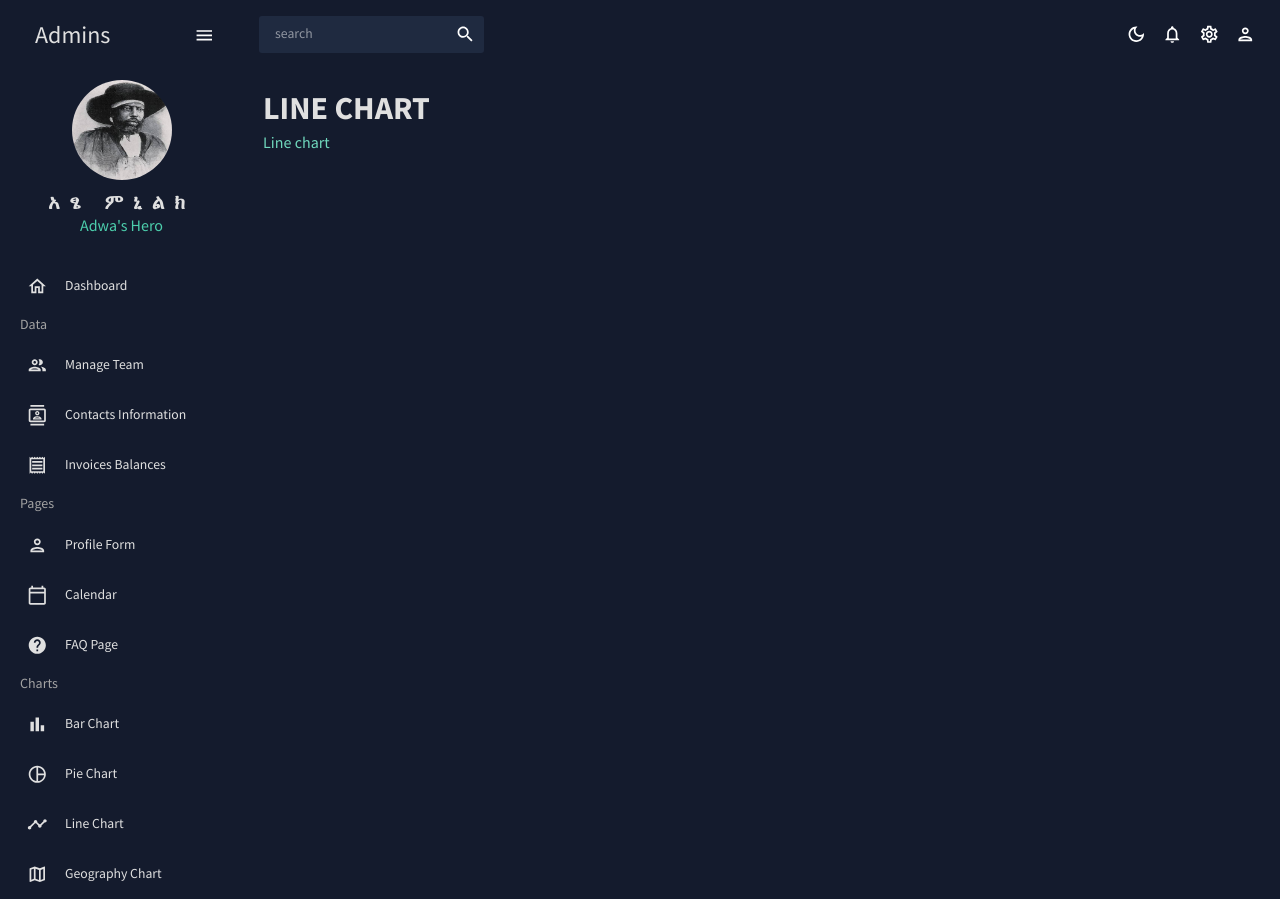
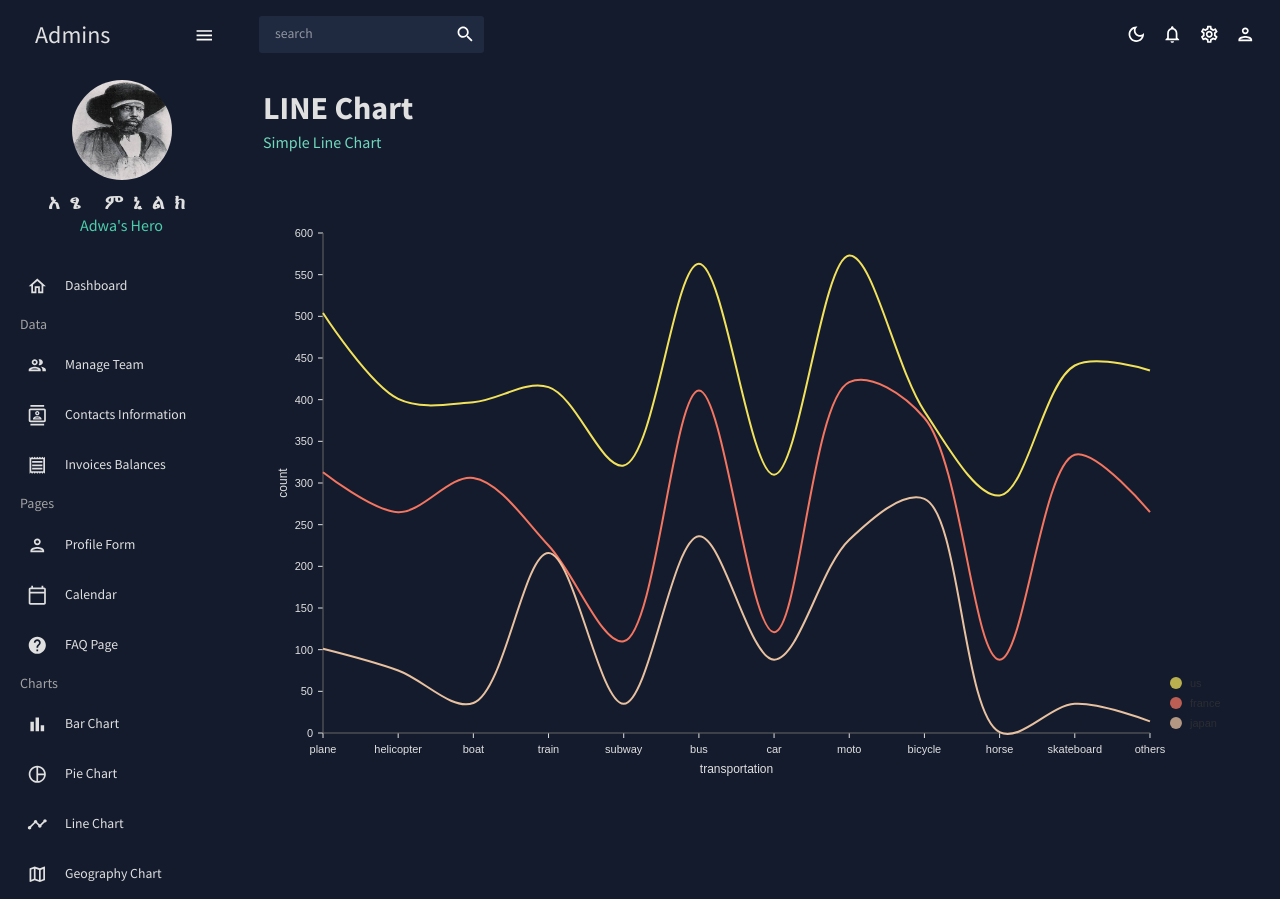
Before and after one commit to contact-andy/react-admin-dashboard, a React (Create React App) app: page /line in a window 1280 px wide. Built offline with nearby package versions, Linux system fonts and the light colour scheme.

Commit message:
Pie Chart added

```diff
--- a/src/components/BarChart.jsx
+++ b/src/components/BarChart.jsx
@@ -3,7 +3,7 @@
 import { tokens } from "../theme";
 import { mockBarData as data } from "../data/mockData";
 
-const BarChart = () =>{
+const BarChart = ({isDashboard =false}) =>{
     const theme = useTheme();
     const colors = tokens(theme.palette.mode)
     return (
@@ -100,7 +100,7 @@
                 tickSize: 5,
                 tickPadding: 5,
                 tickRotation: 0,
-                legend: 'country',
+                legend: isDashboard?undefined:'country',
                 legendPosition: 'middle',
                 legendOffset: 32
             }}
@@ -108,7 +108,7 @@
                 tickSize: 5,
                 tickPadding: 5,
                 tickRotation: 0,
-                legend: 'food',
+                legend: isDashboard?undefined:'food',
                 legendPosition: 'middle',
                 legendOffset: -40
             }}
--- /dev/null
+++ b/src/components/LineChart.jsx
@@ -0,0 +1,109 @@
+import { useTheme } from "@mui/material";
+import { ResponsiveLine } from "@nivo/line";
+import { tokens } from "../theme";
+import { mockLineData as data } from "../data/mockData";
+
+const LineChart = () =>{
+    const theme = useTheme();
+    const colors = tokens(theme.palette.mode)
+    return (
+        <ResponsiveLine
+            data={data}
+            theme={{
+                axis:{
+                    domain:{
+                        line:{
+                            stroke: colors.grey[500]
+                        }
+                    },
+                    legend:{
+                        text:{
+                            fill: colors.grey[100]
+                        }
+                    },
+                    ticks:{
+                        line:{
+                            stroke: colors.grey[100],
+                            strokeWidth:1
+                        },
+                        text:{
+                            fill:colors.grey[100]
+                        }
+                    }
+                },
+                legend:{
+                    text:{
+                        fill: colors.grey[100]
+                    }
+                }
+            }}
+            margin={{ top: 50, right: 110, bottom: 50, left: 60 }}
+            xScale={{ type: 'point' }}
+            yScale={{
+                type: 'linear',
+                min: 'auto',
+                max: 'auto',
+                stacked: true,
+                reverse: false
+            }}
+            yFormat=" >-.2f"
+            curve="catmullRom"
+            axisTop={null}
+            axisRight={null}
+            axisBottom={{
+                orient: 'bottom',
+                tickSize: 5,
+                tickPadding: 5,
+                tickRotation: 0,
+                legend: 'transportation',
+                legendOffset: 36,
+                legendPosition: 'middle'
+            }}
+            axisLeft={{
+                orient: 'left',
+                tickSize: 5,
+                tickPadding: 5,
+                tickRotation: 0,
+                legend: 'count',
+                legendOffset: -40,
+                legendPosition: 'middle'
+            }}
+            enableGridX={false}
+            enableGridY={false}
+            pointSize={10}
+            pointColor={{ theme: 'background' }}
+            pointBorderWidth={2}
+            pointBorderColor={{ from: 'serieColor' }}
+            pointLabelYOffset={-12}
+            useMesh={true}
+            legends={[
+                {
+                    anchor: 'bottom-right',
+                    direction: 'column',
+                    justify: false,
+                    translateX: 100,
+                    translateY: 0,
+                    itemsSpacing: 0,
+                    itemDirection: 'left-to-right',
+                    itemWidth: 80,
+                    itemHeight: 20,
+                    itemOpacity: 0.75,
+                    symbolSize: 12,
+                    symbolShape: 'circle',
+                    symbolBorderColor: 'rgba(0, 0, 0, .5)',
+                    effects: [
+                        {
+                            on: 'hover',
+                            style: {
+                                itemBackground: 'rgba(0, 0, 0, .03)',
+                                itemOpacity: 1
+                            }
+                        }
+                    ]
+                }
+            ]}
+        />
+    )
+}
+
+export default LineChart;
--- /dev/null
+++ b/src/components/PieChart.jsx
@@ -0,0 +1,99 @@
+import { useTheme } from "@mui/material";
+import { ResponsivePie } from "@nivo/pie";
+import { tokens } from "../theme";
+import { mockPieData as data } from "../data/mockData";
+
+const PieChart = () =>{
+    const theme = useTheme();
+    const colors = tokens(theme.palette.mode)
+    return (
+        <ResponsivePie
+            data={data}
+            theme={{
+                axis:{
+                    domain:{
+                        line:{
+                            stroke: colors.grey[100]
+                        }
+                    },
+                    legend:{
+                        text:{
+                            fill: colors.grey[100]
+                        }
+                    },
+                    ticks:{
+                        line:{
+                            stroke: colors.grey[100],
+                            strokeWidth:1
+                        },
+                        text:{
+                            fill:colors.grey[100]
+                        }
+                    }
+                },
+                legend:{
+                    text:{
+                        fill: colors.grey[100]
+                    }
+                }
+            }}
+            margin={{ top: 40, right: 80, bottom: 80, left: 80 }}
+            innerRadius={0.5}
+            padAngle={0.7}
+            cornerRadius={3}
+            activeOuterRadiusOffset={8}
+            borderWidth={1}
+            borderColor={{
+                from: 'color',
+                modifiers: [
+                    [
+                        'darker',
+                        0.2
+                    ]
+                ]
+            }}
+            arcLinkLabelsSkipAngle={10}
+            arcLinkLabelsTextColor={colors.grey[100]}
+            arcLinkLabelsThickness={2}
+            arcLinkLabelsColor={{ from: 'color' }}
+            arcLabelsSkipAngle={10}
+            arcLabelsTextColor={{
+                from: 'color',
+                modifiers: [
+                    [
+                        'darker',
+                        2
+                    ]
+                ]
+            }}
+
+            legends={[
+                {
+                    anchor: 'bottom',
+                    direction: 'row',
+                    justify: false,
+                    translateX: 0,
+                    translateY: 56,
+                    itemsSpacing: 0,
+                    itemWidth: 100,
+                    itemHeight: 18,
+                    itemTextColor: '#999',
+                    itemDirection: 'left-to-right',
+                    itemOpacity: 1,
+                    symbolSize: 18,
+                    symbolShape: 'circle',
+                    effects: [
+                        {
+                            on: 'hover',
+                            style: {
+                                itemTextColor: '#000'
+                            }
+                        }
+                    ]
+                }
+            ]}
+        />
+    )
+}
+
+export default PieChart;
--- a/src/scenes/line/index.jsx
+++ b/src/scenes/line/index.jsx
@@ -1,20 +1,15 @@
 import { Box } from "@mui/material";
+import LineChart from "../../components/LineChart";
 import Header from "../../components/Header";
 
 const Line =() =>{
     return (
-        <Box
-            m="20px"
-        >
-            <Box
-                display="flex"
-                justifyContent="space-between"
-                alignItems="center"
-            >
-                <Header
-                    title="LINE CHART"
-                    subTitle="Line chart"
-                />
+        <Box m="20px">
+            <Box display="flex" justifyContent="space-between" alignItems="center">
+                <Header title="LINE Chart" subTitle="Simple Line Chart"/>
+            </Box>
+            <Box height="75vh">
+                <LineChart/>
             </Box>
         </Box>
     )
--- a/src/scenes/pie/index.jsx
+++ b/src/scenes/pie/index.jsx
@@ -1,20 +1,15 @@
 import { Box } from "@mui/material";
+import PieChart from "../../components/PieChart";
 import Header from "../../components/Header";
 
 const Pie =() =>{
     return (
-        <Box
-            m="20px"
-        >
-            <Box
-                display="flex"
-                justifyContent="space-between"
-                alignItems="center"
-            >
-                <Header
-                    title="PIE CHART"
-                    subTitle="Pie Chart"
-                />
+        <Box m="20px">
+            <Box display="flex" justifyContent="space-between" alignItems="center">
+                <Header title="PIE Chart" subTitle="Simple PIE Chart"/>
+            </Box>
+            <Box height="75vh">
+                <PieChart/>
             </Box>
         </Box>
     )
```
